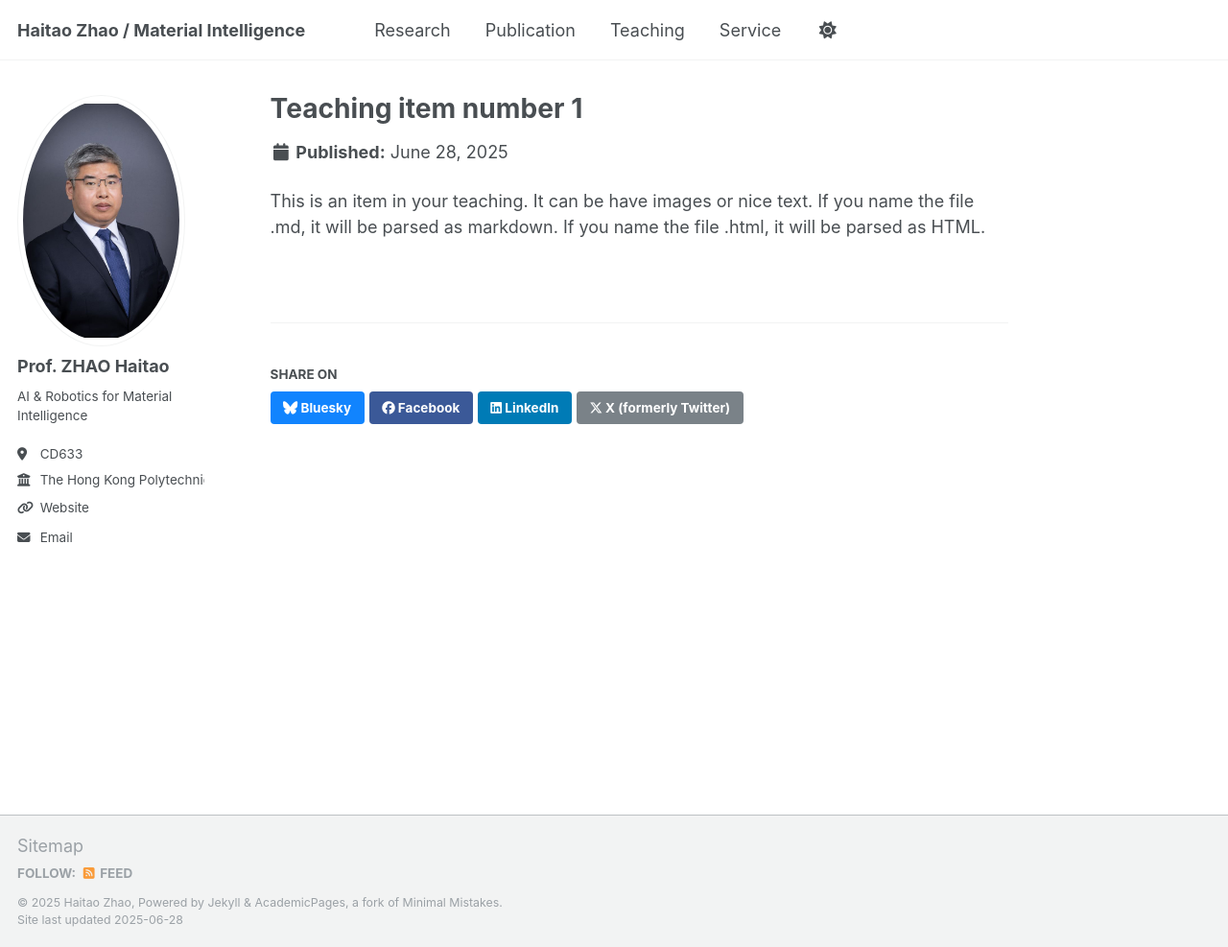
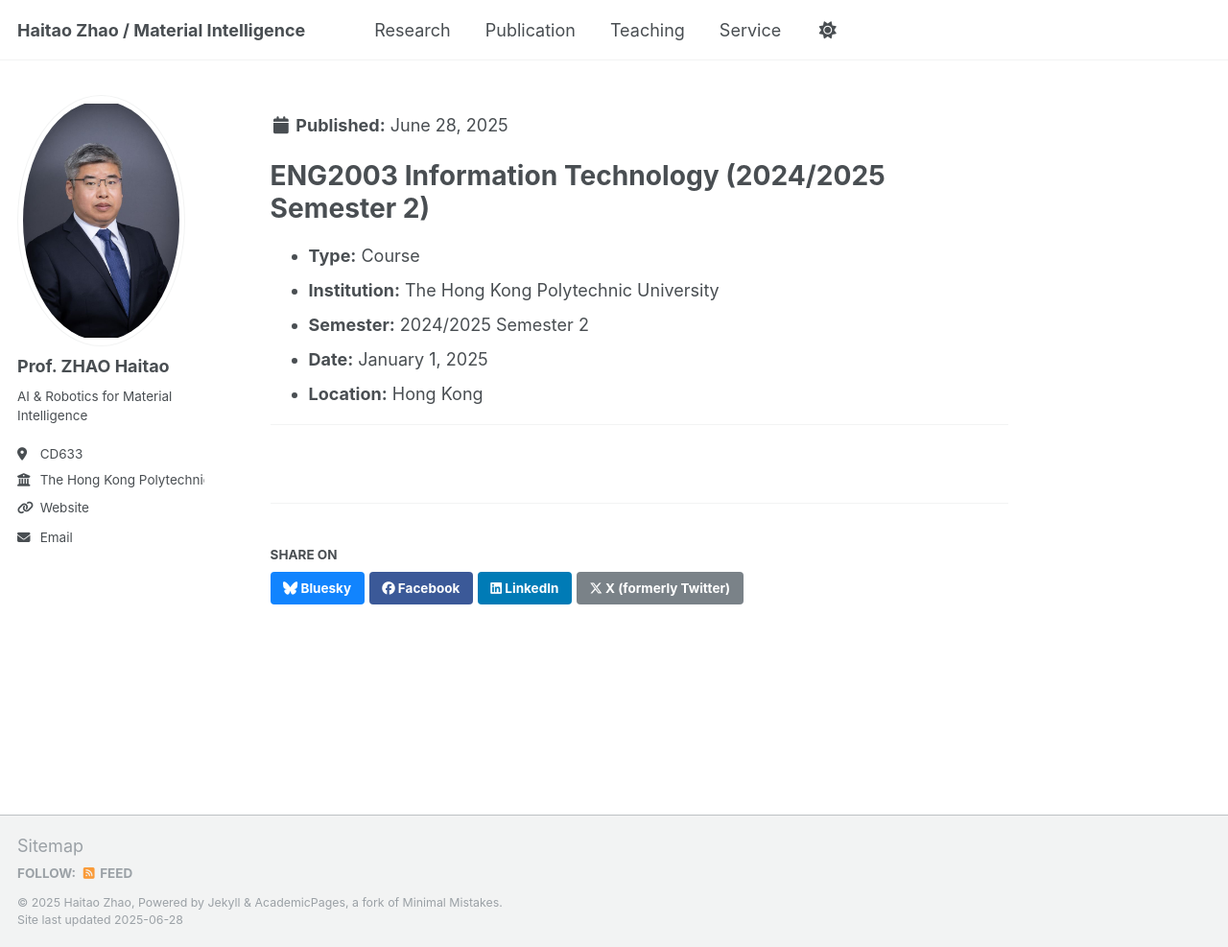
Before and after one commit to HaitaoZhao-PolyU/HaitaoZhao-PolyU.github.io, a Jekyll site: the page built from _teaching1/teaching.md, in a window 1280 px wide and 987 px high. Shown: the whole window at 96% size. Built offline with Jekyll 4.4.1, drawn with Linux system fonts in a browser that asks for light colours.

Commit message:
Update teaching.md

```diff
--- a/_teaching1/teaching.md
+++ b/_teaching1/teaching.md
@@ -1,6 +1,15 @@
 ---
-title: "Teaching item number 1"
-excerpt: "Short description of teaching item number 1<br/><img src='/images/500x300.png'>"
+title: ""
+excerpt: ""
 collection: teaching1
 ---
-This is an item in your teaching. It can be have images or nice text. If you name the file .md, it will be parsed as markdown. If you name the file .html, it will be parsed as HTML.
+
+# ENG2003 Information Technology (2024/2025 Semester 2)
+
+- **Type:** Course
+- **Institution:** The Hong Kong Polytechnic University
+- **Semester:** 2024/2025 Semester 2
+- **Date:** January 1, 2025
+- **Location:** Hong Kong
+
+---
```
